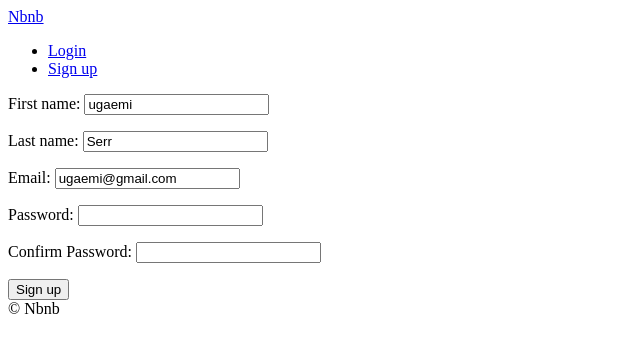
After one commit to ugaemi/airbnb-clone, a Django app: page /users/signup in a window 1280 px wide. The commit adds this page. Shown: the top 353 px of the page, without its empty margins (0-640 px from the left). Run offline with Django 3.2, Linux system fonts and the light colour scheme.

Commit message:
Lecture 15.0 - 15.1

```diff
--- a/templates/partials/nav.html
+++ b/templates/partials/nav.html
@@ -1,4 +1,9 @@
 <a href="{% url 'core:home' %}">Nbnb</a>
 <ul>
-  <li><a href="{% url "users:login" %}">Login</a></li>
+  {% if user.is_authenticated %}
+    <li><a href="{% url "users:logout" %}">Log out</a></li>
+  {% else %}
+    <li><a href="{% url "users:login" %}">Login</a></li>
+    <li><a href="{% url "users:signup" %}">Sign up</a></li>
+  {% endif %}
 </ul>
--- /dev/null
+++ b/templates/users/signup.html
@@ -0,0 +1,16 @@
+{% extends "base.html" %}
+
+{% block page_title %}
+  Sign Up
+{% endblock page_title %}
+
+{% block search-bar %}
+{% endblock search-bar %}
+
+{% block content %}
+  <form method="POST" action="{% url "users:signup" %}">
+      {% csrf_token %}
+      {{ form.as_p }}
+      <button>Sign up</button>
+  </form>
+{% endblock content %}
--- a/users/forms.py
+++ b/users/forms.py
@@ -19,3 +19,38 @@ class LoginForm(forms.Form):
                 self.add_error("password", forms.ValidationError("Password is wrong"))
         except User.DoesNotExist:
             self.add_error("email", forms.ValidationError("User does not exist"))
+
+
+class SignUpForm(forms.Form):
+
+    first_name = forms.CharField(max_length=80)
+    last_name = forms.CharField(max_length=80)
+    email = forms.EmailField()
+    password = forms.CharField(widget=forms.PasswordInput)
+    password1 = forms.CharField(widget=forms.PasswordInput, label="Confirm Password")
+
+    def clean_email(self):
+        email = self.cleaned_data.get("email")
+        try:
+            User.objects.get(email=email)
+            raise forms.ValidationError("User already exists with that email")
+        except User.DoesNotExist:
+            return email
+
+    def clean_password1(self):
+        password = self.cleaned_data.get("password")
+        password1 = self.cleaned_data.get("password1")
+        if password != password1:
+            raise forms.ValidationError("Password confirmation does not match")
+        else:
+            return password
+
+    def save(self):
+        first_name = self.cleaned_data.get("first_name")
+        last_name = self.cleaned_data.get("last_name")
+        email = self.cleaned_data.get("email")
+        password = self.cleaned_data.get("password")
+        user = User.objects.create_user(email, email, password)
+        user.first_name = first_name
+        user.last_name = last_name
+        user.save()
--- a/users/urls.py
+++ b/users/urls.py
@@ -5,5 +5,7 @@ from users import views
 app_name = "users"
 
 urlpatterns = [
-    path("login", views.LoginView.as_view(), name="login")
+    path("login", views.LoginView.as_view(), name="login"),
+    path("logout", views.log_out, name="logout"),
+    path("signup", views.SignUpView.as_view(), name="signup"),
 ]
--- a/users/views.py
+++ b/users/views.py
@@ -23,3 +23,23 @@ class LoginView(FormView):
 def log_out(request):
     logout(request)
     return redirect(reverse("core:home"))
+
+
+class SignUpView(FormView):
+    template_name = "users/signup.html"
+    form_class = forms.SignUpForm
+    success_url = reverse_lazy("core:home")
+    initial = {
+        "first_name": "ugaemi",
+        "last_name": "Serr",
+        "email": "ugaemi@gmail.com",
+    }
+
+    def form_valid(self, form):
+        form.save()
+        email = form.cleaned_data.get("email")
+        password = form.cleaned_data.get("password")
+        user = authenticate(self.request, username=email, password=password)
+        if user is not None:
+            login(self.request, user)
+        return super().form_valid(form)
```
